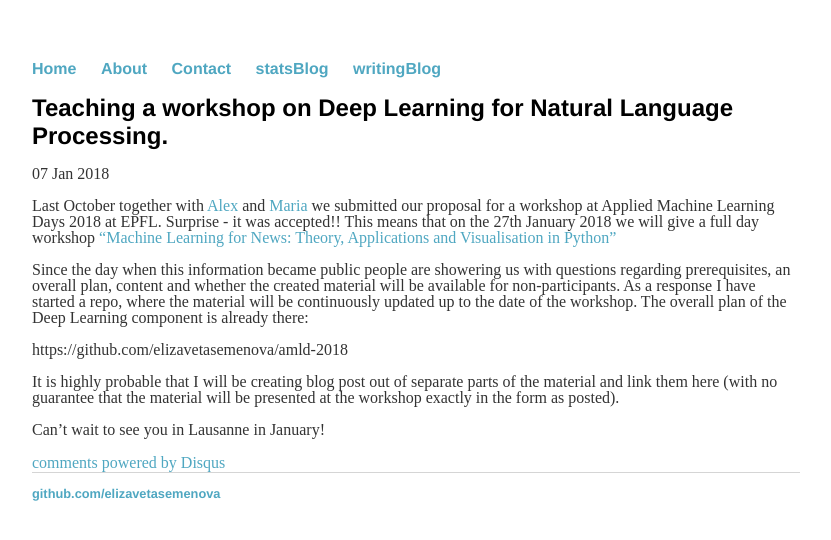
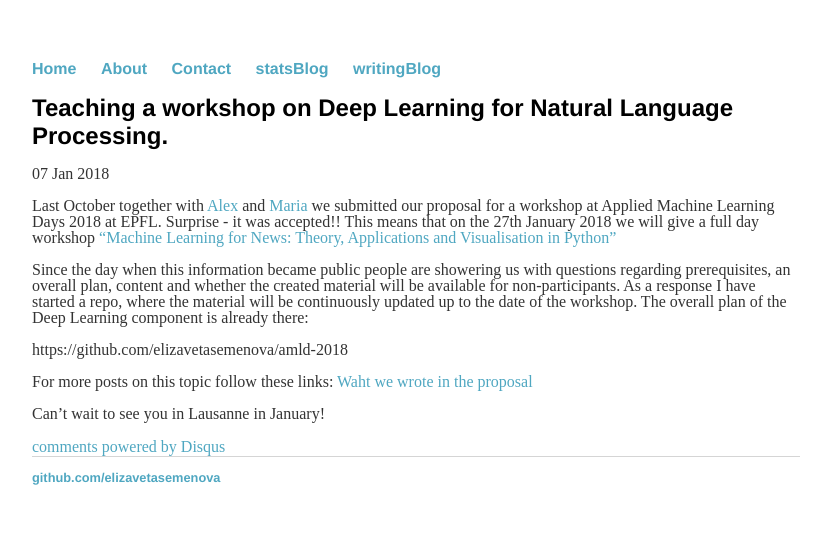
Before and after one commit to elizavetasemenova/elizavetasemenova.github.io, a Jekyll site: the page built from _posts/2018-01-07-Teaching-a-workshop-on-DL-for-NLP.md, in a window 1280 px wide. Shown: the top 540 px of the page, without its empty margins (224-1055 px from the left). Built offline with Jekyll 4.4.1, drawn with Linux system fonts in a browser that asks for light colours; comment, search, counter and statistics services are not loaded.

Commit message:
Update 2018-01-07-Teaching-a-workshop-on-DL-for-NLP.md

```diff
--- a/_posts/2018-01-07-Teaching-a-workshop-on-DL-for-NLP.md
+++ b/_posts/2018-01-07-Teaching-a-workshop-on-DL-for-NLP.md
@@ -14,6 +14,7 @@ Since the day when this information became public people are showering us with q
 
 https://github.com/elizavetasemenova/amld-2018
 
-It is highly probable that I will be creating blog post out of separate parts of the material and link them here (with no guarantee that the material will be presented at the workshop exactly in the form as posted).
+For more posts on this topic follow these links:
+[Waht we wrote in the proposal](https://elizavetasemenova.github.io/blog/2018/01/08/AMLD2018-workshop-proposal)
 
 Can't wait to see you in Lausanne in January!
```
